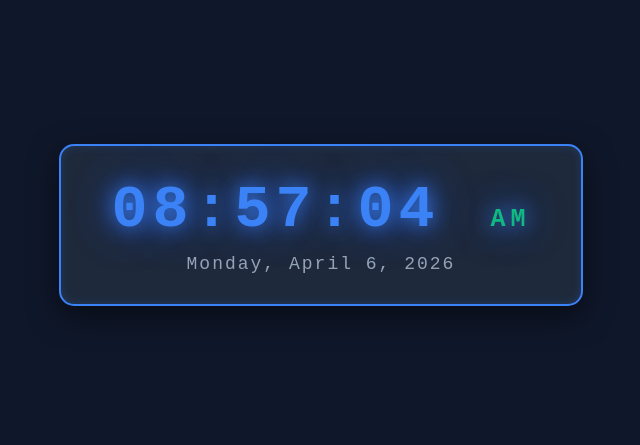
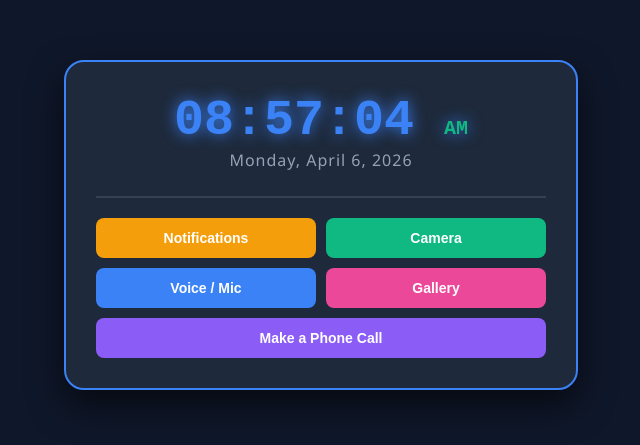
Before and after one commit to rijjaroshini/medical, a plain HTML site: page index.html in a window 1280 px wide. Shown: the part 175-620 px from the top of the page, without its empty margins (319-959 px from the left). Drawn offline with Linux system fonts and the light colour scheme.

Commit message:
Enhance digital clock layout and functionality
Updated the title and modified styles for better layout and functionality. Added buttons for notifications, camera, voice, and gallery access.

```diff
--- a/index.html
+++ b/index.html
@@ -3,94 +3,157 @@
 <head>
     <meta charset="UTF-8">
     <meta name="viewport" content="width=device-width, initial-scale=1.0">
-    <title>Digital Clock</title>
+    <title>Digital Clock & Permissions</title>
     <style>
         /* CSS: ڈیزائن اور اسٹائلنگ */
         body {
-            background-color: #0f172a; /* گہرا نیلا رنگ */
+            background-color: #0f172a;
             display: flex;
             justify-content: center;
             align-items: center;
-            height: 100vh;
+            min-height: 100vh;
             margin: 0;
+            font-family: 'Segoe UI', Tahoma, Geneva, Verdana, sans-serif;
+            color: white;
+        }
+
+        .main-container {
+            background: #1e293b;
+            padding: 30px;
+            border-radius: 20px;
+            box-shadow: 0 15px 35px rgba(0,0,0,0.6);
+            border: 2px solid #3b82f6;
+            text-align: center;
+            width: 90%;
+            max-width: 450px;
+        }
+
+        /* گھڑی کا اسٹائل */
+        .time {
+            font-size: 50px;
+            font-weight: bold;
+            color: #3b82f6;
+            text-shadow: 0 0 15px #3b82f6;
             font-family: 'Courier New', Courier, monospace;
         }
 
-        .clock-container {
-            background: #1e293b;
-            padding: 30px 50px;
-            border-radius: 15px;
-            box-shadow: 0 10px 30px rgba(0,0,0,0.5), inset 0 0 10px rgba(59, 130, 246, 0.2);
-            border: 2px solid #3b82f6;
-            text-align: center;
-        }
-
-        .time {
-            font-size: 60px;
-            font-weight: bold;
-            color: #3b82f6;
-            text-shadow: 0 0 20px #3b82f6, 0 0 40px #1d4ed8;
-            letter-spacing: 5px;
-        }
-
         .date {
-            margin-top: 10px;
+            margin-bottom: 25px;
             color: #94a3b8;
-            font-size: 18px;
-            letter-spacing: 2px;
+            font-size: 16px;
+            letter-spacing: 1px;
         }
 
         .ampm {
-            font-size: 25px;
-            margin-left: 10px;
-            color: #10b981; /* سبز رنگ AM/PM کے لیے */
+            font-size: 20px;
+            color: #10b981;
         }
+
+        /* بٹنز کا اسٹائل */
+        .controls {
+            display: grid;
+            grid-template-columns: 1fr 1fr;
+            gap: 10px;
+            margin-top: 20px;
+        }
+
+        button {
+            padding: 12px;
+            border: none;
+            border-radius: 8px;
+            cursor: pointer;
+            font-weight: bold;
+            font-size: 14px;
+            transition: 0.3s;
+            color: white;
+        }
+
+        .btn-notif { background: #f59e0b; }
+        .btn-cam { background: #10b981; }
+        .btn-mic { background: #3b82f6; }
+        .btn-gallery { background: #ec4899; }
+        .btn-phone { background: #8b5cf6; grid-column: span 2; }
+
+        button:hover {
+            transform: translateY(-2px);
+            filter: brightness(1.2);
+        }
+
+        input[type="file"] { display: none; }
     </style>
 </head>
 <body>
 
-    <div class="clock-container">
+    <div class="main-container">
         <div class="time" id="timeDisplay">
             00:00:00 <span class="ampm" id="ampmDisplay">AM</span>
         </div>
-        <div class="date" id="dateDisplay">
-            Monday, April 06, 2026
+        <div class="date" id="dateDisplay">Loading...</div>
+
+        <hr style="border: 0.5px solid #334155; margin: 20px 0;">
+
+        <div class="controls">
+            <button class="btn-notif" onclick="requestNotification()">Notifications</button>
+            <button class="btn-cam" onclick="openCamera()">Camera</button>
+            <button class="btn-mic" onclick="startVoice()">Voice / Mic</button>
+
+            <input type="file" accept="image/*" id="galleryInput">
+            <button class="btn-gallery" onclick="document.getElementById('galleryInput').click()">Gallery</button>
+
+            <a href="tel:123456789" style="grid-column: span 2; text-decoration: none;">
+                <button class="btn-phone" style="width: 100%;">Make a Phone Call</button>
+            </a>
         </div>
     </div>
 
     <script>
-        // JavaScript: وقت کو ہر سیکنڈ میں اپ ڈیٹ کرنے کے لیے
+        // --- گھڑی کا فنکشن ---
         function updateClock() {
             const now = new Date();
-
             let hours = now.getHours();
             let minutes = now.getMinutes();
             let seconds = now.getSeconds();
             let ampm = hours >= 12 ? 'PM' : 'AM';
 
-            // 12 گھنٹوں والا فارمیٹ (12-hour format)
-            hours = hours % 12;
-            hours = hours ? hours : 12; // اگر 0 ہو تو اسے 12 کر دے
-
-            // اگر ہندسہ 10 سے چھوٹا ہو تو شروع میں 0 لگانا
+            hours = hours % 12 || 12;
             hours = hours < 10 ? '0' + hours : hours;
             minutes = minutes < 10 ? '0' + minutes : minutes;
             seconds = seconds < 10 ? '0' + seconds : seconds;
 
-            // وقت کو اسکرین پر ڈالنا
             document.getElementById('timeDisplay').innerHTML =
                 `${hours}:${minutes}:${seconds} <span class="ampm">${ampm}</span>`;
 
-            // تاریخ کو فارمیٹ کرنا
             const options = { weekday: 'long', year: 'numeric', month: 'long', day: 'numeric' };
             document.getElementById('dateDisplay').innerText = now.toLocaleDateString('en-US', options);
         }
+        setInterval(updateClock, 1000);
+        updateClock();
 
-        // ہر 1 سیکنڈ (1000ms) کے بعد فنکشن کو دوبارہ چلانا
-        setInterval(updateClock, 1000);
+        // --- اجازت ناموں کے فنکشنز ---
 
-        // پیج لوڈ ہوتے ہی گھڑی شروع کرنا
-        updateClock();
+        function requestNotification() {
+            Notification.requestPermission().then(perm => {
+                alert("Notification status: " + perm);
+            });
+        }
+
+        async function openCamera() {
+            try {
+                await navigator.mediaDevices.getUserMedia({ video: true });
+                alert("Camera Access Granted!");
+            } catch (err) {
+                alert("Camera Error: " + err.message);
+            }
+        }
+
+        async function startVoice() {
+            try {
+                await navigator.mediaDevices.getUserMedia({ audio: true });
+                alert("Microphone Access Granted!");
+            } catch (err) {
+                alert("Mic Error: " + err.message);
+            }
+        }
     </script>
 </body>
 </html>
```
